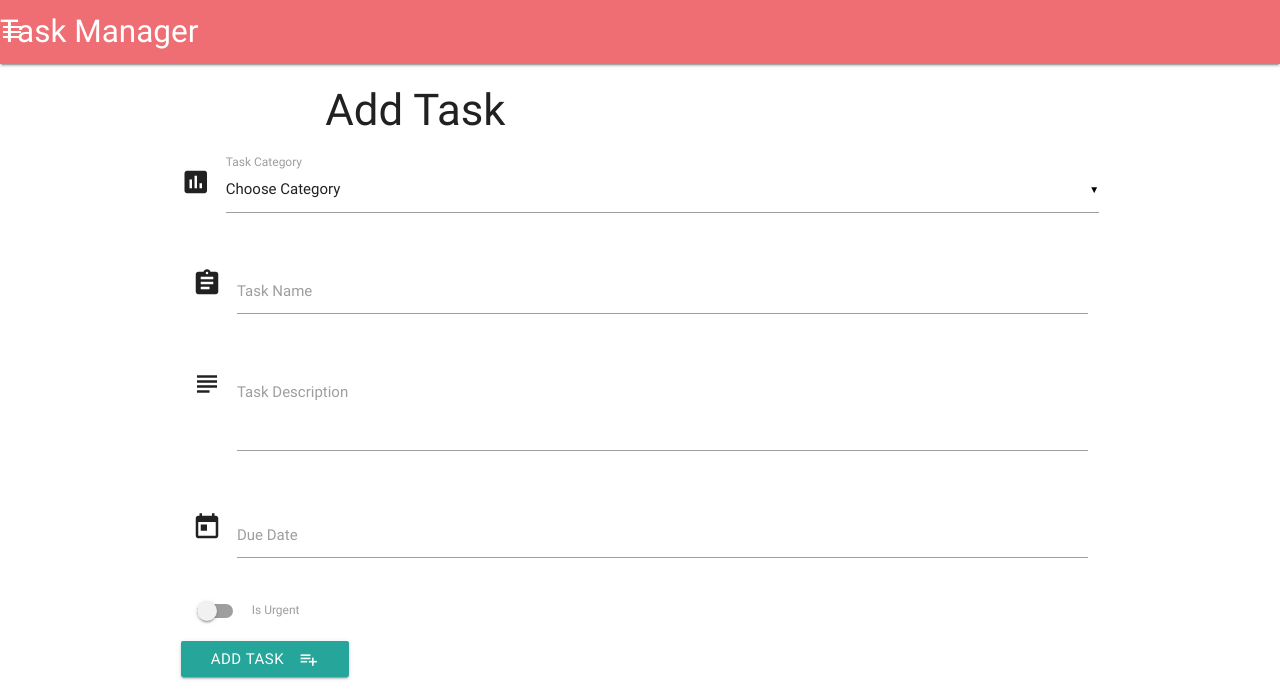
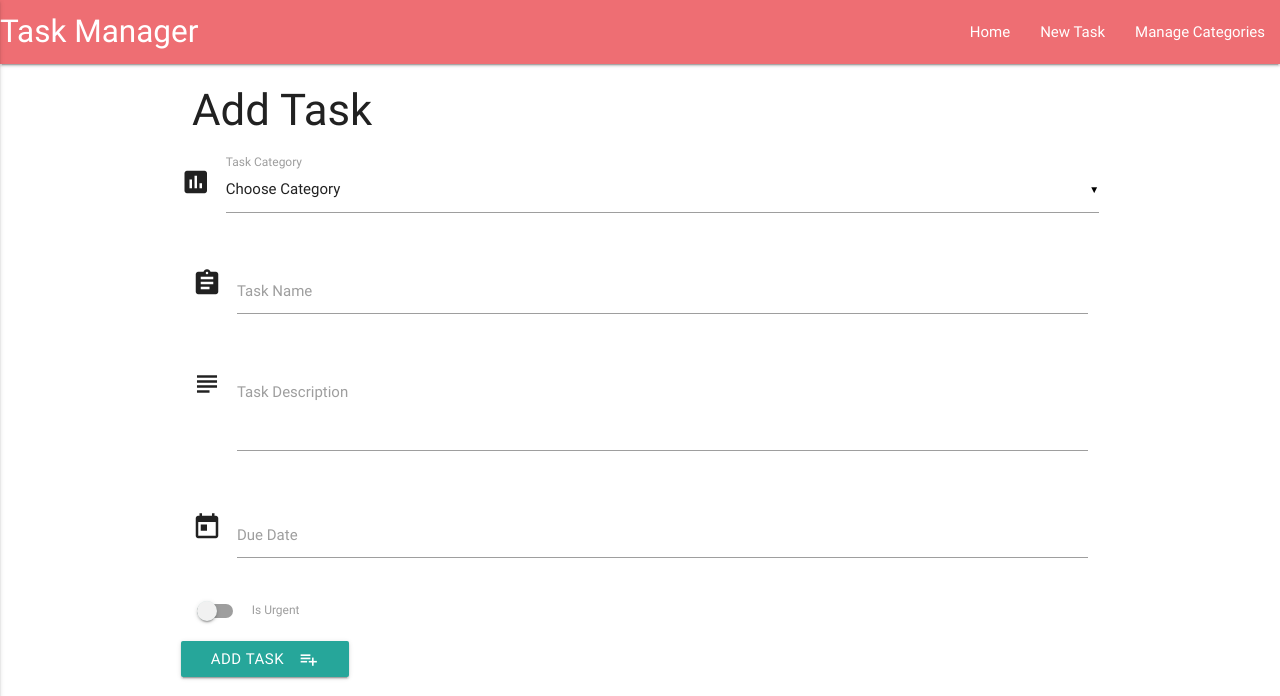
Before and after one commit to EdShackleton/TaskManager, a Flask app: page /add_task in a window 1280 px wide. Shown: the top 696 px of the page. Run offline with Flask 2, Linux system fonts and the light colour scheme; data that the repository does not hold is empty; some libraries are stand-ins or nearby versions.

Commit message:
cleaned up base.html

```diff
--- a/templates/base.html
+++ b/templates/base.html
@@ -12,15 +12,15 @@
         <nav>
             <div class="nav-wrapper">
                 <a href="{{url_for('get_tasks')}}" class="brand-logo">Task Manager</a>
-                <a href="#" data-target="mobile-demo" class="sidenav-trigger"><i class="material-icons">menu</i></a>
+                <a href="#" data-activates="mobile-demo" class="button-collapse"><i class="material-icons">menu</i></a>
                 <ul id="nav-mobile" class="right hide-on-med-and-down">
                     <li><a href="{{url_for('get_tasks')}}">Home</a></li>
-                    <li><a href="{{url_for('insert_task')}}">New Task</a></li>
+                    <li><a href="{{url_for('add_task')}}">New Task</a></li>
                     <li><a href="{{url_for('get_categories')}}">Manage Categories</a></li>
                 </ul>
-                <ul class="sidenav" id="mobile-demo">
+                <ul class="side-nav" id="mobile-demo">
                     <li><a href="{{url_for('get_tasks')}}">Home</a></li>
-                    <li><a href="{{url_for('insert_task')}}">New Task</a></li>
+                    <li><a href="{{url_for('add_task')}}">New Task</a></li>
                     <li><a href="{{url_for('get_categories')}}">Manage Categories</a></li>
                 </ul>
             </div>
```
